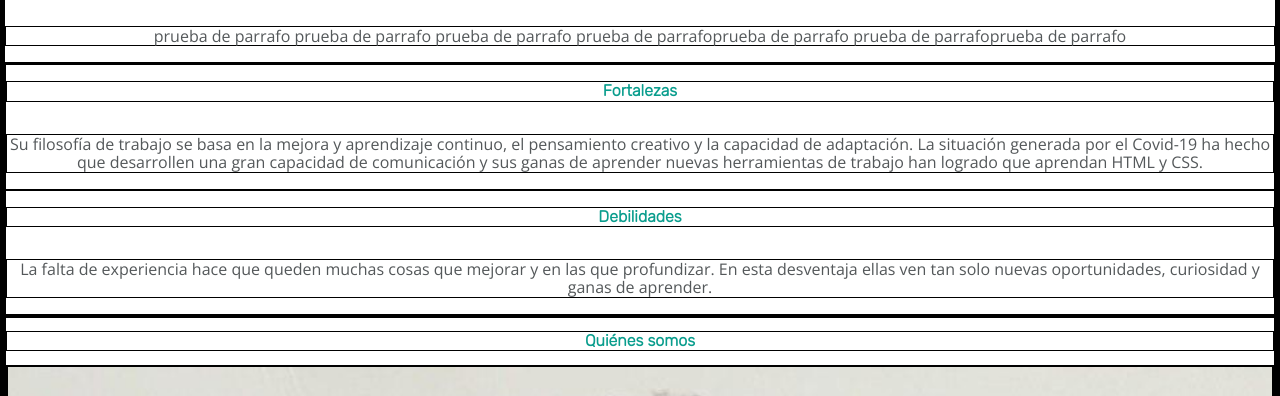
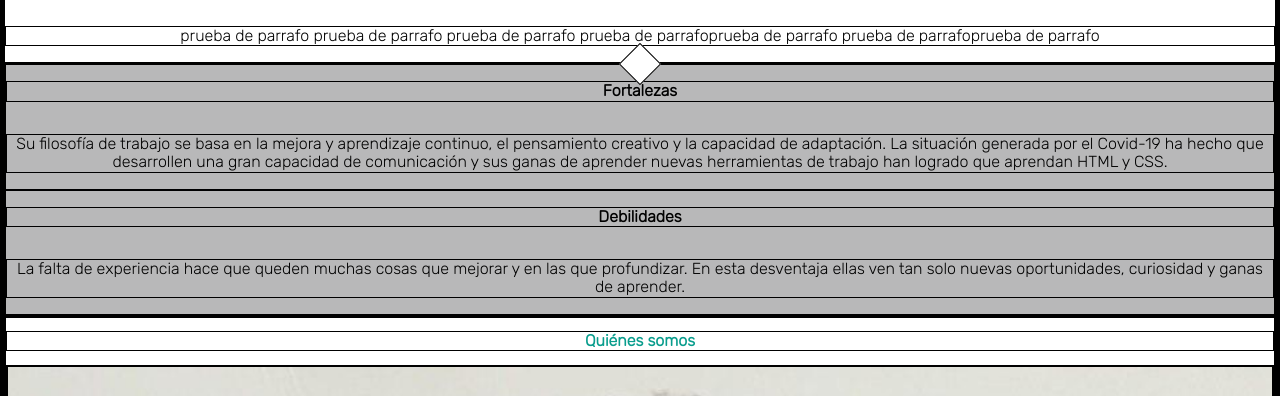
Before and after one commit to erreinoso/AdaWonders, a plain HTML site: page Pruebas/Prueba-Helen/index prueba.html in a window 1280 px wide. Shown: the part 336-732 px from the top of the page. Drawn offline with nearby package versions, Linux system fonts and the light colour scheme; files whose address does not match are found by name.

Commit message:
Corrección parte 1 web

```diff
--- a/Pruebas/Prueba-Helen/index prueba.html
+++ b/Pruebas/Prueba-Helen/index prueba.html
@@ -41,7 +41,10 @@
           parrafoprueba de parrafo</p>
       </div>
 
+
+
       <div class="qualities">
+        <div class="littlesquare"></div>
         <div>
           <h3 class="strength-title"> Fortalezas</h3>
           <p>Su filosofía de trabajo se basa en la mejora y aprendizaje continuo, el pensamiento creativo y la capacidad
--- a/Pruebas/Prueba-Helen/styles/css prueba.css
+++ b/Pruebas/Prueba-Helen/styles/css prueba.css
@@ -30,10 +30,29 @@
   background-color: var(--light-color);
 }
 
-h2,
-h3 {
+.littlesquare {
+  border: 1px solid black; /*temporal*/
+  width: 30px;
+  height: 30px;
+  position: absolute;
+  margin:0;
+  transform: translate(0%,-50%) rotate(45deg) ;
+  background-color: white;
+  flex-direction: column;
+}
+
+.qualities {
+  background-color: var(--copyright-color); /*poner opacidad*/
+  align-items: center;
+}
+h2 {
   width: 100%;
-  background-color: var(--light-color);
+  color: var(--primary-color);
+  font-family: "Rubik", sans-serif;
+
+.qualities div h3 {
+  width: 100%;
+  background-color: var(--copyright-color); /*poner opacidad*/
   color: var(--primary-color);
   font-family: "Rubik", sans-serif;
 }
```
